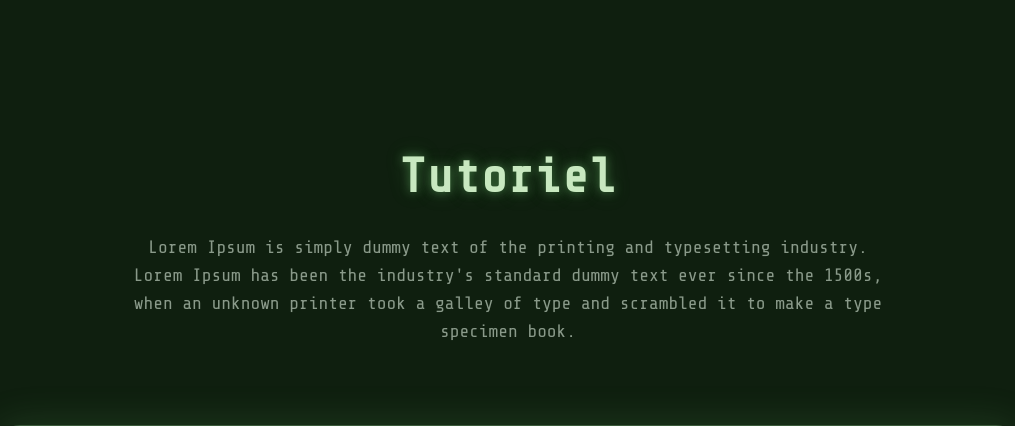
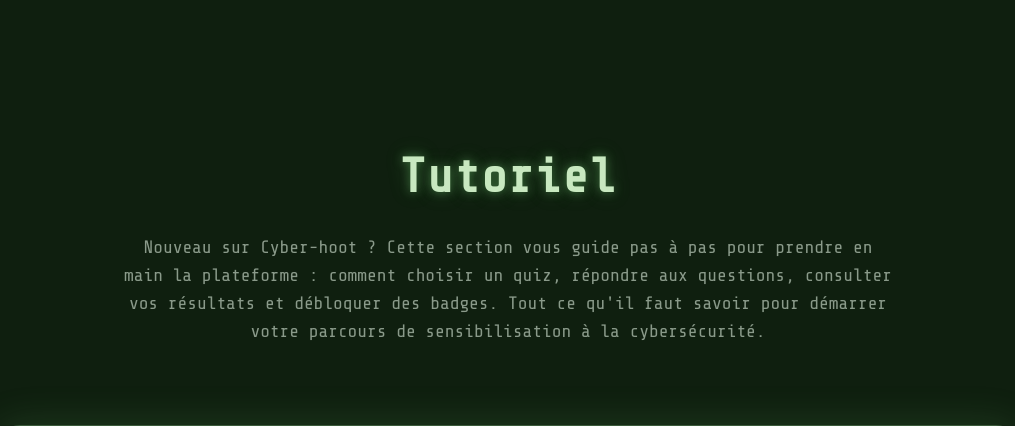
Before and after one commit to lele214/Cyber-hoot, a Flask app: template app/templates/quiz/quiz.html in a window 1280 px wide. Shown: the part 1975-2401 px from the top of the page, without its empty margins (132-1147 px from the left). Run offline with Flask 3, Linux system fonts and the light colour scheme; the template is opened without the code that fills it, so the values that code supplies are empty; style sheets or scripts are compiled from the project's sources; parts of the project's set-up code (start-up, migrations or seed data) failed here and were passed over.

Commit message:
ajout paragraphe dans tutoriel - remplace lorem ipsum

```diff
--- a/app/templates/quiz/quiz.html
+++ b/app/templates/quiz/quiz.html
@@ -401,9 +401,9 @@
                     Tutoriel
                 </h2>
                 <p class="text-cyber-text-muted text-lg max-w-3xl mx-auto">
-                    Lorem Ipsum is simply dummy text of the printing and typesetting industry.
-                    Lorem Ipsum has been the industry's standard dummy text ever since the 1500s, when an unknown
-                    printer took a galley of type and scrambled it to make a type specimen book.
+                    Nouveau sur Cyber-hoot ? Cette section vous guide pas à pas pour prendre en main la plateforme :
+                    comment choisir un quiz, répondre aux questions, consulter vos résultats et débloquer des badges.
+                    Tout ce qu'il faut savoir pour démarrer votre parcours de sensibilisation à la cybersécurité.
                 </p>
             </div>
 
```
